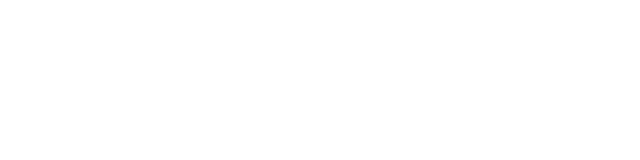
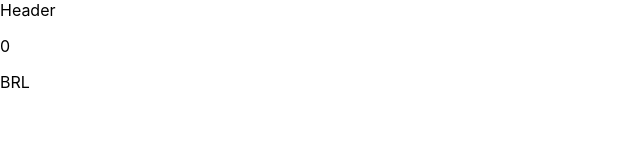
Before and after one commit to CamilaPaiz/project-trybewallet-Trybe, a React (Create React App) app: page /carteira in a window 1280 px wide. Shown: the top 160 px of the page, without its empty margins (0-640 px from the left). Built offline with nearby package versions, Linux system fonts and the light colour scheme.

Commit message:
requisito 2 realizado

```diff
--- a/src/App.js
+++ b/src/App.js
@@ -1,12 +1,14 @@
 import React from 'react';
 import { Route, Switch } from 'react-router-dom';
 import Login from './pages/Login';
+import Wallet from './pages/Wallet';
 import './App.css';
 
 function App() {
   return (
     <Switch>
       <Route exact path="/" component={ Login } />
+      <Route exact path="/carteira" component={ Wallet } />
     </Switch>
   );
 }
--- a/src/pages/Wallet.js
+++ b/src/pages/Wallet.js
@@ -1,9 +1,33 @@
 import React from 'react';
+import { connect } from 'react-redux';
+import PropTypes from 'prop-types';
+
+import Header from '../components/Header';
 
 class Wallet extends React.Component {
   render() {
-    return <div>TrybeWallet</div>;
+    const { email } = this.props;
+    return (
+      <div>
+        <Header />
+        <p data-testid="email-field">{email}</p>
+        <div>
+          <p data-testid="total-field">0</p>
+        </div>
+        <div>
+          <p data-testid="header-currency-field">BRL</p>
+        </div>
+      </div>
+    );
   }
 }
 
-export default Wallet;
+const mapStateToProps = ({ user }) => ({
+  email: user.email,
+});
+
+Wallet.propTypes = {
+  email: PropTypes.string.isRequired,
+};
+
+export default connect(mapStateToProps)(Wallet);
```
